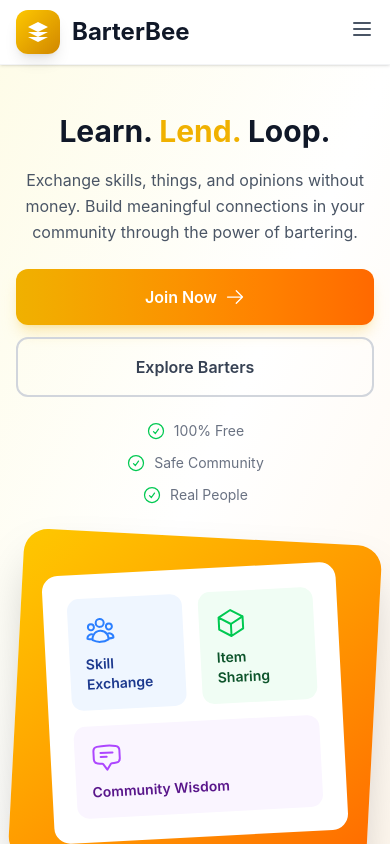
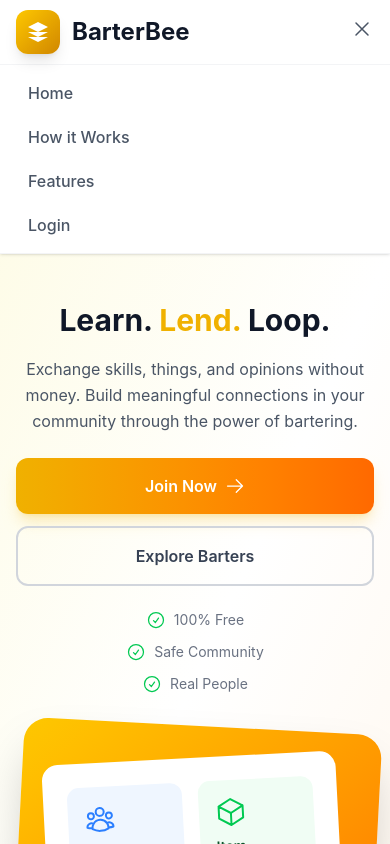
Before and after one commit to ideabliss/BarterBee, a React (Vite) app in the folder frontend/: page / in a window 390 px wide. Both pictures are taken after a click on the button 362 px from the left and 29 px from the top of the page. Shown: the top 844 px of the page. Built offline with nearby package versions, Linux system fonts and the light colour scheme.

Commit message:
mobile menu

```diff
--- a/frontend/src/pages/LandingPage.jsx
+++ b/frontend/src/pages/LandingPage.jsx
@@ -1,4 +1,4 @@
-import React from 'react';
+import React, { useState } from 'react';
 import { Link } from 'react-router-dom';
 import {
   UserGroupIcon,
@@ -6,11 +6,15 @@ import {
   ChatBubbleBottomCenterTextIcon,
   ArrowRightIcon,
   CheckCircleIcon,
-  StarIcon
+  StarIcon,
+  Bars3Icon,
+  XMarkIcon
 } from '@heroicons/react/24/outline';
 import { Button } from '../components/UI';
 
 const LandingPage = () => {
+  const [isMobileMenuOpen, setIsMobileMenuOpen] = useState(false);
+
   const features = [
     {
       icon: UserGroupIcon,
@@ -107,14 +111,56 @@ const LandingPage = () => {
 
             {/* Mobile menu button */}
             <div className="md:hidden">
-              <button className="text-gray-600 hover:text-gray-900">
-                <svg className="h-6 w-6" fill="none" viewBox="0 0 24 24" stroke="currentColor">
-                  <path strokeLinecap="round" strokeLinejoin="round" strokeWidth={2} d="M4 6h16M4 12h16M4 18h16" />
-                </svg>
+              <button
+                onClick={() => setIsMobileMenuOpen(!isMobileMenuOpen)}
+                className="text-gray-600 hover:text-gray-900"
+              >
+                {isMobileMenuOpen ? (
+                  <XMarkIcon className="h-6 w-6" />
+                ) : (
+                  <Bars3Icon className="h-6 w-6" />
+                )}
               </button>
             </div>
           </div>
         </div>
+
+        {/* Mobile menu */}
+        {isMobileMenuOpen && (
+          <div className="md:hidden bg-white border-t border-gray-100">
+            <div className="px-4 py-2 space-y-1">
+              <a
+                href="#home"
+                className="block px-3 py-2 text-gray-600 hover:text-gray-900 font-medium"
+                onClick={() => setIsMobileMenuOpen(false)}
+              >
+                Home
+              </a>
+              <a
+                href="#how-it-works"
+                className="block px-3 py-2 text-gray-600 hover:text-gray-900 font-medium"
+                onClick={() => setIsMobileMenuOpen(false)}
+              >
+                How it Works
+              </a>
+              <a
+                href="#features"
+                className="block px-3 py-2 text-gray-600 hover:text-gray-900 font-medium"
+                onClick={() => setIsMobileMenuOpen(false)}
+              >
+                Features
+              </a>
+              <Link
+                to="/login"
+                className="block px-3 py-2 text-gray-600 hover:text-gray-900 font-medium"
+                onClick={() => setIsMobileMenuOpen(false)}
+              >
+                Login
+              </Link>
+
+            </div>
+          </div>
+        )}
       </nav>
 
       {/* Hero Section - Mobile Optimized */}
```
Also changed, not shown: 1 other file (tests, documents, lock files or other folders).
